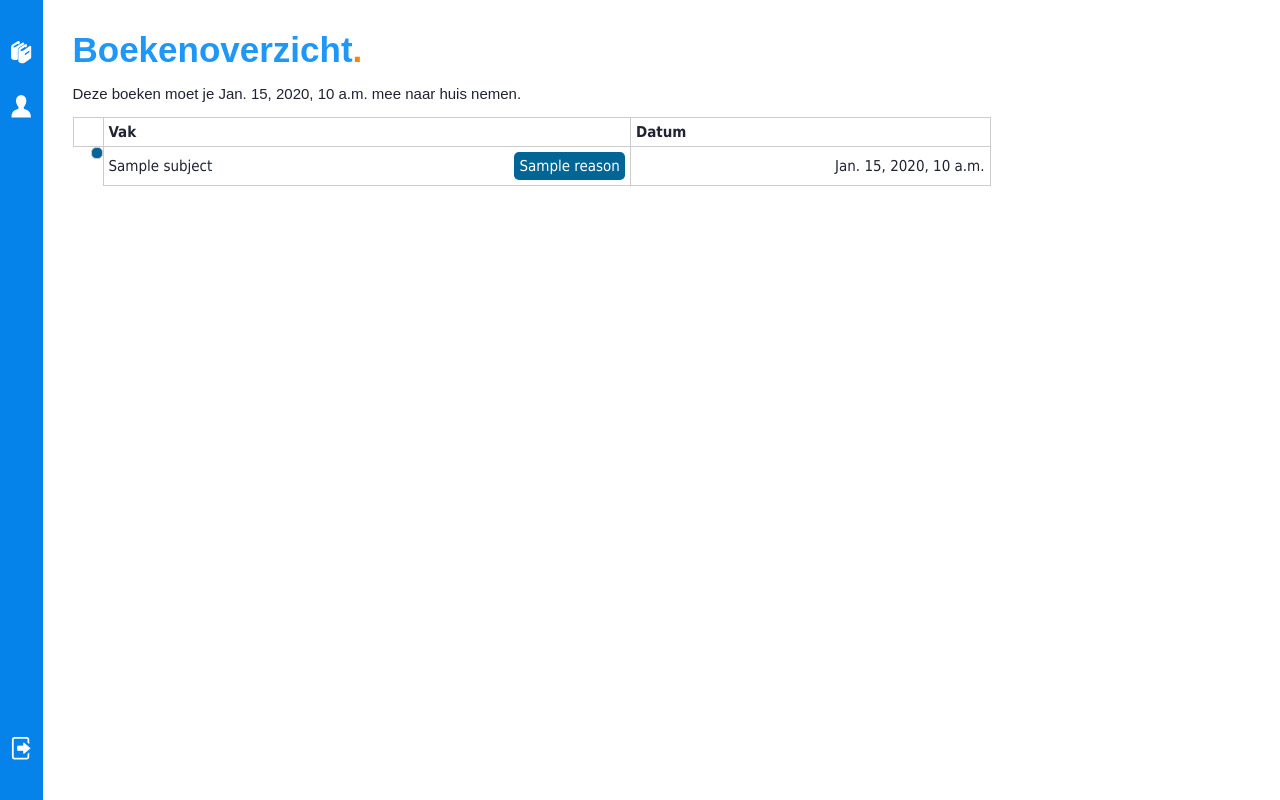
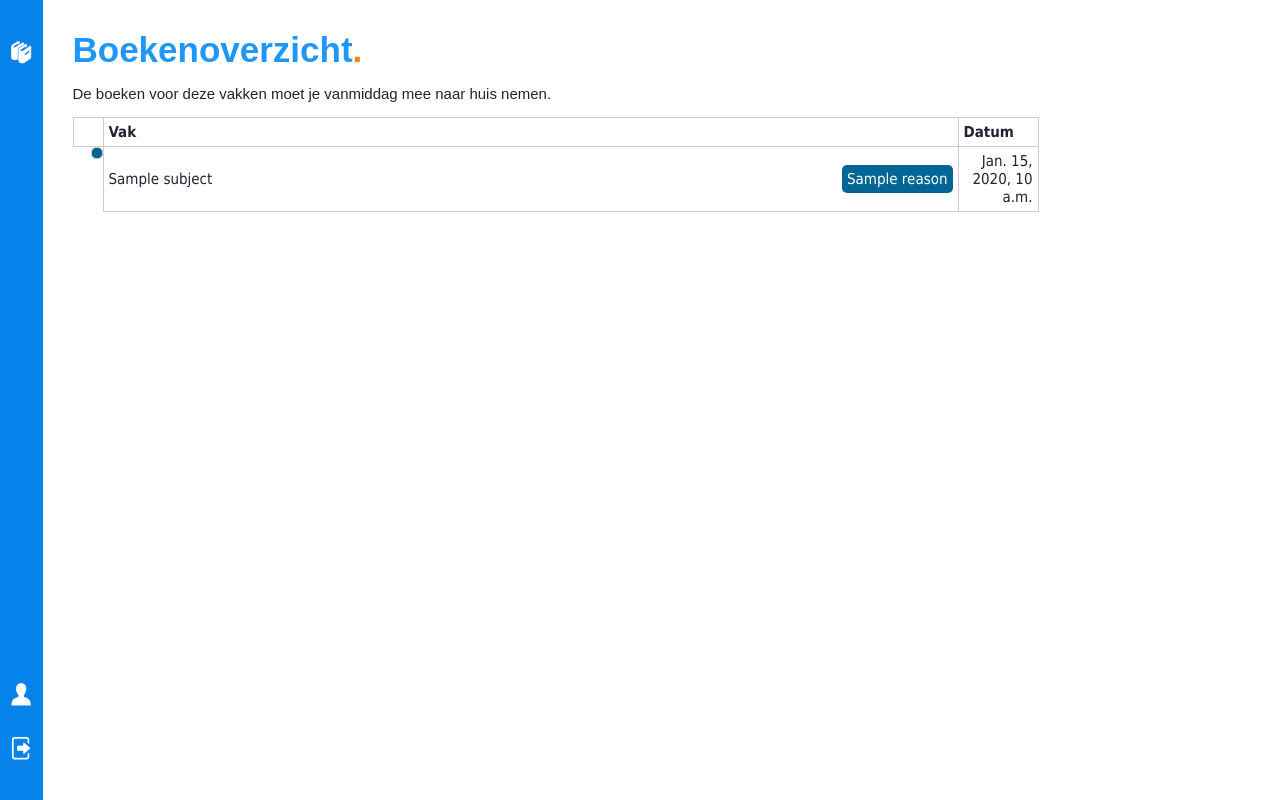
Before and after one commit to SjVer/MagisQuick, a Django app: template templates/views/boeken.html in a window 1280 px wide. Run offline with Django 3.2, Linux system fonts and the light colour scheme; the template is opened without the code that fills it: most values are stand-ins (such as "Sample title", 1, 10 or a date in 2020); parts of the project's set-up code (start-up, migrations or seed data) failed here and were passed over; some web fonts are replaced.

Commit message:
MINIMUM VIABLE PRODUCT

```diff
--- a/src/figure_out/subjects.py
+++ b/src/figure_out/subjects.py
@@ -4,7 +4,7 @@ from dataclasses import dataclass
 from ..magister import MagisterSession
 from ..magister.data import *
 
-DAYS_AHEAD = 70 # 10 weeks
+DAYS_AHEAD = 40 # 4 weeks
 
 # type alias
 class AppsList(List[AppointmentData]): pass
@@ -44,7 +44,7 @@ def find_tests(apps: AppsList) -> AppsList:
     return found
 
 def subjects(session: MagisterSession) -> List[Subject]:
-    start = dt.now()
+    start = dt.now() + timedelta(days=1)
     end = start + timedelta(days=DAYS_AHEAD)
 
     apps = session.get_appointments(start, end)
--- a/src/front/account.py
+++ b/src/front/account.py
@@ -59,7 +59,7 @@ def login_page(request: HttpRequest) -> HttpResponse:
 
     return LoginView.as_view(
         template_name = "account/login.html",
-        authentication_form=LoginForm
+        authentication_form = LoginForm
     )(request)
 
 @login_required
--- a/static/style.css
+++ b/static/style.css
@@ -89,9 +89,13 @@ input, input:focus, input:focus-visible, input:focus-within {
   line-height: 1.5rem;
   box-sizing: border-box;
   display: block;
+
 }
 input::-webkit-input-placeholder {
   color: rgb(70, 70, 70);
+}
+input:-webkit-autofill::first-line {
+  font-size: var(--normal-font-size);
 }
 
 button {
--- a/templates/load.html
+++ b/templates/load.html
@@ -34,7 +34,7 @@
     position: absolute;
     left: 0;
     right: 0;
-    top: 45%;
+    top: 50%;
   }
 
   .three-balls .ball {
--- a/templates/views/boeken.html
+++ b/templates/views/boeken.html
@@ -21,7 +21,11 @@
   </style>
 
   <h1>Boekenoverzicht</h1>
-  <h3>Deze boeken moet je {{date}} mee naar huis nemen.</h3>
+  <!-- <h3>Deze boeken moet je {{date}} mee naar huis nemen.</h3> -->
+  <h3>
+    De boeken voor deze vakken moet
+    je vanmiddag mee naar huis nemen.
+  </h3>
 
   <table style="width:var(--big-width)">
     <colgroup>
@@ -44,11 +48,11 @@
         <td class="icon {{s.reason}}" style="text-align:center"></td>
         <td style="border-right:none">{{s.name}}</td>
         <td style="border-left:none">
-          {% if s.reason %}
+          {% if s.reason != "les" %}
             <span class="reason">{{s.reason}}</span>
           {% endif %}
         </td>
-        <td style="text-align:right">{{s.date}}</td>
+        <td style="text-align:right;width:60pt">{{s.date}}</td>
       </tr>
     {% endfor %}
   </table>
--- a/templates/views/viewbase.html
+++ b/templates/views/viewbase.html
@@ -6,18 +6,24 @@
   .hbox {
     display: flex;
     height: 100%;
-    margin-right: 30px;
   }
   .hbox > * {
     display: block;
     width: 100%;
     height: auto;
     margin: 0 auto;
+    float: left;
+  }
+  .hbox > *:not(:last-child) {
     margin-right: var(--sorta-medium-px);
-    float: left;
   }
   .hbox::after {
     clear: both;
+  }
+
+  .scrolled {
+    overflow-x: hidden;
+    overflow-y: scroll;
   }
 
   .sidebar {
@@ -41,12 +47,12 @@
 <div class="hbox">
   <div class="sidebar">
     <a class="icon books" href="/boeken"></a>
+    <div style="display:flex;flex:1 1 auto"></div>
     <a class="icon person" href="/account"></a>
-    <div style="display:flex;flex:1 1 auto"></div>
     <a class="icon exit" href="/logout"></a>
   </div>
 
-  <div style="margin-top:var(--large-px)">
+  <div style="margin-top:var(--large-px)" class="scrolled">
     {% block viewcontent %}
     {% endblock %}
   </div>
```
